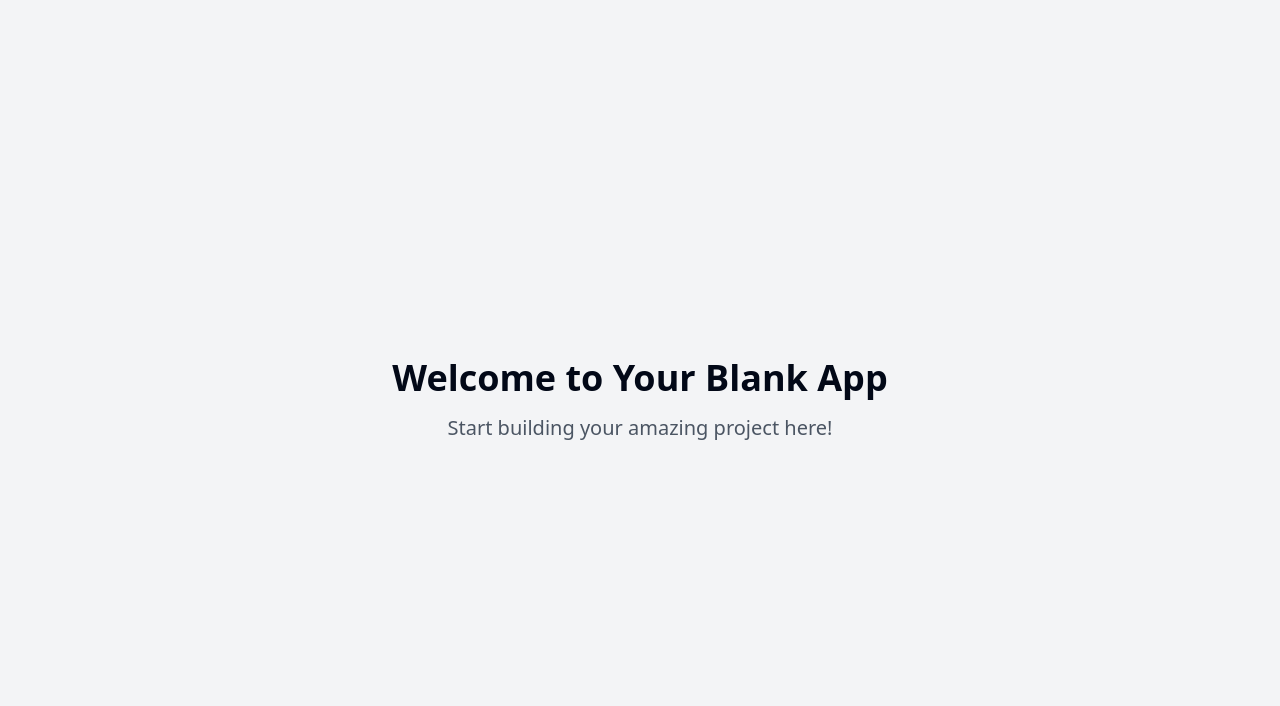
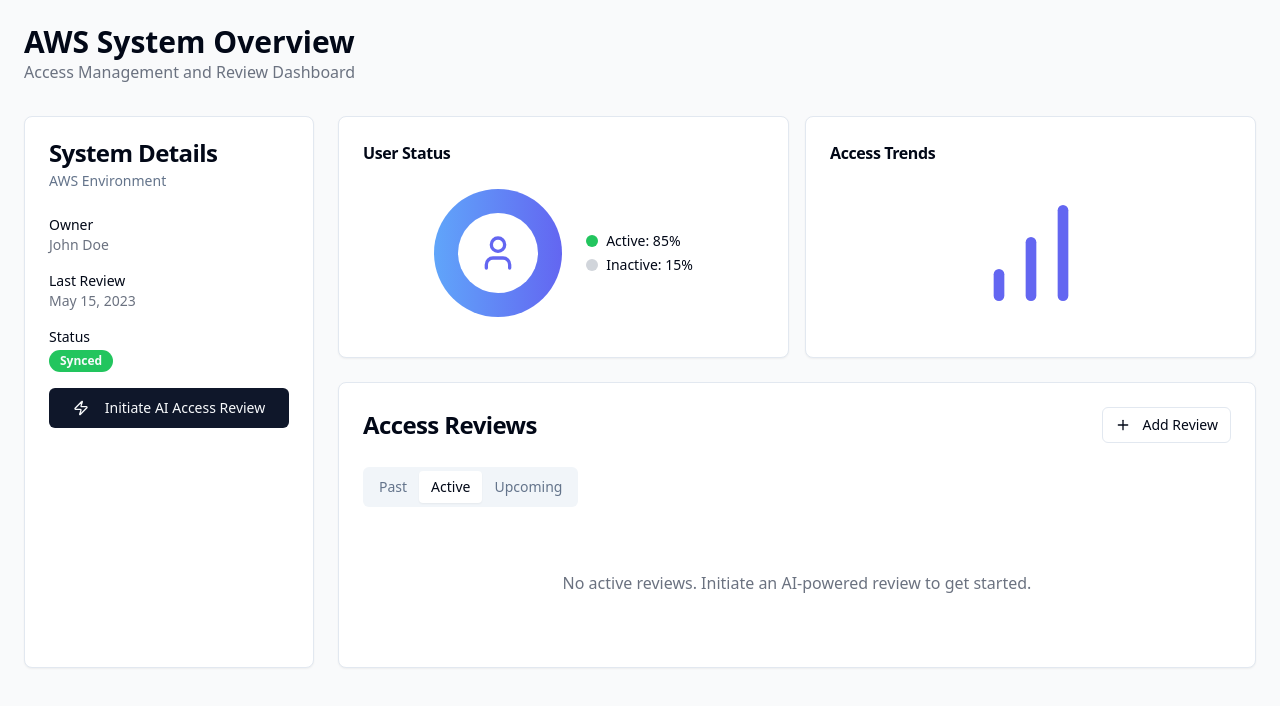
Before and after one commit to apoorvs-ai/access-mindstorm, a React (Vite) app: page / in a window 1280 px wide. Shown: the top 706 px of the page. Built offline with nearby package versions, Linux system fonts and the light colour scheme.

Commit message:
Fix welcome message
Update the welcome message on the index page.

```diff
--- a/src/pages/Index.tsx
+++ b/src/pages/Index.tsx
@@ -1,11 +1,272 @@
-// Update this page (the content is just a fallback if you fail to update the page)
+
+import { useState } from "react";
+import { Card, CardContent, CardDescription, CardHeader, CardTitle } from "@/components/ui/card";
+import { Button } from "@/components/ui/button";
+import { Tabs, TabsContent, TabsList, TabsTrigger } from "@/components/ui/tabs";
+import { Badge } from "@/components/ui/badge";
+import { Zap, Plus, User, BarChart, CheckCircle, XCircle, Edit, Clock } from "lucide-react";
 
 const Index = () => {
+  const [isReviewStarted, setIsReviewStarted] = useState(false);
+
+  const handleStartReview = () => {
+    setIsReviewStarted(true);
+    // In a real app, this would trigger the AI review process
+  };
+
   return (
-    <div className="min-h-screen flex items-center justify-center bg-gray-100">
-      <div className="text-center">
-        <h1 className="text-4xl font-bold mb-4">Welcome to Your Blank App</h1>
-        <p className="text-xl text-gray-600">Start building your amazing project here!</p>
+    <div className="min-h-screen bg-gray-50 p-6">
+      {/* Header */}
+      <div className="mb-8">
+        <h1 className="text-3xl font-bold">AWS System Overview</h1>
+        <p className="text-gray-500">Access Management and Review Dashboard</p>
+      </div>
+
+      {/* Main Content */}
+      <div className="grid grid-cols-1 md:grid-cols-4 gap-6">
+        {/* System Info Card */}
+        <Card className="md:col-span-1">
+          <CardHeader>
+            <CardTitle>System Details</CardTitle>
+            <CardDescription>AWS Environment</CardDescription>
+          </CardHeader>
+          <CardContent>
+            <div className="space-y-4">
+              <div>
+                <p className="text-sm font-medium">Owner</p>
+                <p className="text-sm text-gray-500">John Doe</p>
+              </div>
+              <div>
+                <p className="text-sm font-medium">Last Review</p>
+                <p className="text-sm text-gray-500">May 15, 2023</p>
+              </div>
+              <div>
+                <p className="text-sm font-medium">Status</p>
+                <Badge className="bg-green-500">Synced</Badge>
+              </div>
+              <Button
+                className="w-full mt-6"
+                onClick={handleStartReview}
+                disabled={isReviewStarted}
+              >
+                <Zap className="mr-2 h-4 w-4" />
+                Initiate AI Access Review
+              </Button>
+            </div>
+          </CardContent>
+        </Card>
+
+        {/* Review Content */}
+        <div className="md:col-span-3 space-y-6">
+          {/* Stats Cards */}
+          <div className="grid grid-cols-1 md:grid-cols-2 gap-4">
+            <Card>
+              <CardHeader className="pb-2">
+                <CardTitle className="text-base">User Status</CardTitle>
+              </CardHeader>
+              <CardContent>
+                <div className="h-40 flex items-center justify-center">
+                  <div className="w-32 h-32 rounded-full bg-gradient-to-r from-blue-400 to-indigo-500 flex items-center justify-center">
+                    <div className="w-20 h-20 rounded-full bg-white flex items-center justify-center">
+                      <User className="h-10 w-10 text-indigo-500" />
+                    </div>
+                  </div>
+                  <div className="ml-6 space-y-1">
+                    <div className="flex items-center">
+                      <div className="w-3 h-3 rounded-full bg-green-500 mr-2"></div>
+                      <p className="text-sm">Active: 85%</p>
+                    </div>
+                    <div className="flex items-center">
+                      <div className="w-3 h-3 rounded-full bg-gray-300 mr-2"></div>
+                      <p className="text-sm">Inactive: 15%</p>
+                    </div>
+                  </div>
+                </div>
+              </CardContent>
+            </Card>
+            <Card>
+              <CardHeader className="pb-2">
+                <CardTitle className="text-base">Access Trends</CardTitle>
+              </CardHeader>
+              <CardContent>
+                <div className="h-40 flex items-center justify-center">
+                  <BarChart className="h-32 w-32 text-indigo-500" />
+                </div>
+              </CardContent>
+            </Card>
+          </div>
+
+          {/* Access Reviews Tabs */}
+          <Card>
+            <CardHeader className="pb-0">
+              <div className="flex justify-between items-center">
+                <CardTitle>Access Reviews</CardTitle>
+                <Button size="sm" variant="outline">
+                  <Plus className="h-4 w-4 mr-1" /> Add Review
+                </Button>
+              </div>
+            </CardHeader>
+            <CardContent className="pt-6">
+              <Tabs defaultValue="active">
+                <TabsList className="mb-4">
+                  <TabsTrigger value="past">Past</TabsTrigger>
+                  <TabsTrigger value="active">Active</TabsTrigger>
+                  <TabsTrigger value="upcoming">Upcoming</TabsTrigger>
+                </TabsList>
+
+                <TabsContent value="active" className="mt-0">
+                  {isReviewStarted ? (
+                    <div className="space-y-4">
+                      <div className="bg-indigo-50 p-4 rounded-md border border-indigo-100">
+                        <h3 className="font-medium text-indigo-800 mb-1">AI Access Review In Progress</h3>
+                        <p className="text-sm text-indigo-600">Analyzing access patterns and user behaviors...</p>
+                      </div>
+
+                      {/* Example User Cards */}
+                      <UserReviewCard
+                        name="Alice Smith"
+                        role="DevOps Engineer"
+                        accessType="Admin"
+                        lastLogin="2 days ago"
+                        status="completed"
+                        recommendation="approve"
+                      />
+
+                      <UserReviewCard
+                        name="Bob Johnson"
+                        role="Junior Developer"
+                        accessType="ReadOnly"
+                        lastLogin="45 days ago"
+                        status="completed"
+                        recommendation="revoke"
+                      />
+
+                      <UserReviewCard
+                        name="Carol Williams"
+                        role="Project Manager"
+                        accessType="Editor"
+                        lastLogin="12 days ago"
+                        status="in-progress"
+                        recommendation="modify"
+                      />
+
+                      <Button className="w-full mt-2">
+                        Apply AI Recommendations
+                      </Button>
+                    </div>
+                  ) : (
+                    <div className="text-center py-12">
+                      <p className="text-gray-500">No active reviews. Initiate an AI-powered review to get started.</p>
+                    </div>
+                  )}
+                </TabsContent>
+
+                <TabsContent value="past" className="mt-0">
+                  <div className="text-center py-12">
+                    <p className="text-gray-500">No past reviews found.</p>
+                  </div>
+                </TabsContent>
+
+                <TabsContent value="upcoming" className="mt-0">
+                  <div className="text-center py-12">
+                    <p className="text-gray-500">No upcoming reviews scheduled.</p>
+                  </div>
+                </TabsContent>
+              </Tabs>
+            </CardContent>
+          </Card>
+        </div>
+      </div>
+    </div>
+  );
+};
+
+// User Review Card Component
+const UserReviewCard = ({
+  name,
+  role,
+  accessType,
+  lastLogin,
+  status,
+  recommendation
+}: {
+  name: string;
+  role: string;
+  accessType: string;
+  lastLogin: string;
+  status: "in-progress" | "completed";
+  recommendation: "approve" | "revoke" | "modify";
+}) => {
+  // Define recommendation styling
+  const recommendationConfig = {
+    approve: {
+      icon: CheckCircle,
+      color: "text-green-600",
+      bg: "bg-green-100",
+      border: "border-green-200",
+      badge: "bg-green-500"
+    },
+    revoke: {
+      icon: XCircle,
+      color: "text-red-600",
+      bg: "bg-red-100",
+      border: "border-red-200",
+      badge: "bg-red-500"
+    },
+    modify: {
+      icon: Edit,
+      color: "text-orange-600",
+      bg: "bg-orange-100",
+      border: "border-orange-200",
+      badge: "bg-orange-500"
+    }
+  };
+
+  const config = recommendationConfig[recommendation];
+  const RecommendationIcon = config.icon;
+
+  return (
+    <div className={`p-4 rounded-md border ${config.border} ${config.bg}`}>
+      <div className="flex justify-between items-start">
+        <div className="flex items-center">
+          <div className="w-10 h-10 rounded-full bg-gray-200 flex items-center justify-center">
+            <User className="h-6 w-6 text-gray-600" />
+          </div>
+          <div className="ml-3">
+            <h3 className="font-medium">{name}</h3>
+            <p className="text-sm text-gray-600">{role}</p>
+          </div>
+        </div>
+
+        <div className="flex flex-col items-end">
+          <Badge className={config.badge}>
+            {recommendation.charAt(0).toUpperCase() + recommendation.slice(1)}
+          </Badge>
+          <span className="text-xs text-gray-500 mt-1">
+            {status === "in-progress" ? (
+              <span className="flex items-center">
+                <Clock className="h-3 w-3 mr-1" /> In Progress
+              </span>
+            ) : "Reviewed"}
+          </span>
+        </div>
+      </div>
+
+      <div className="mt-3 grid grid-cols-2 gap-2 text-sm">
+        <div>
+          <span className="text-gray-500">Access:</span> {accessType}
+        </div>
+        <div>
+          <span className="text-gray-500">Last Login:</span> {lastLogin}
+        </div>
+      </div>
+
+      <div className={`mt-3 flex items-center ${config.color}`}>
+        <RecommendationIcon className="h-4 w-4 mr-1" />
+        <span className="text-sm font-medium">
+          {recommendation === "approve" ? "Maintain access" :
+           recommendation === "revoke" ? "Revoke access" : "Modify permissions"}
+        </span>
       </div>
     </div>
   );
```
